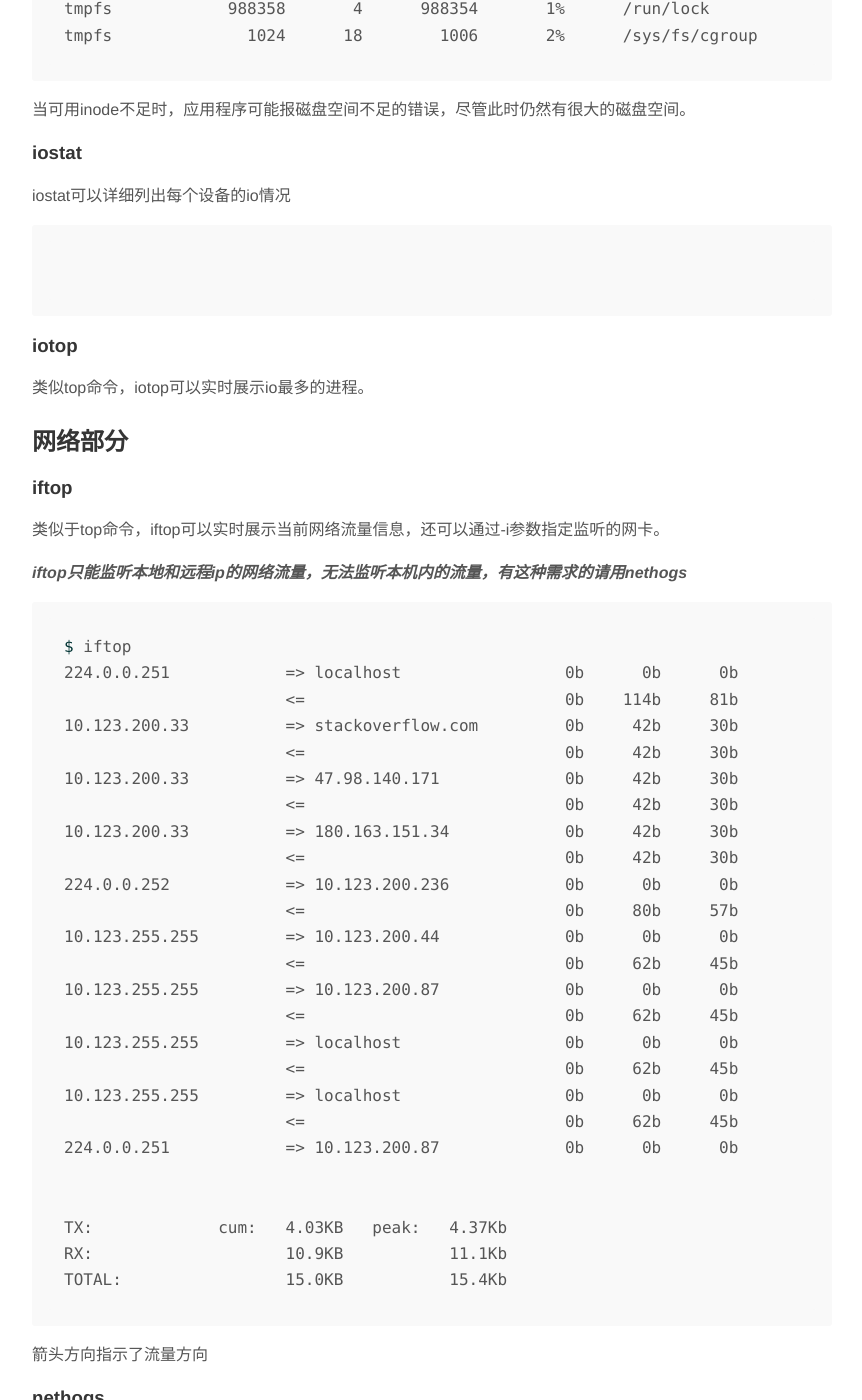
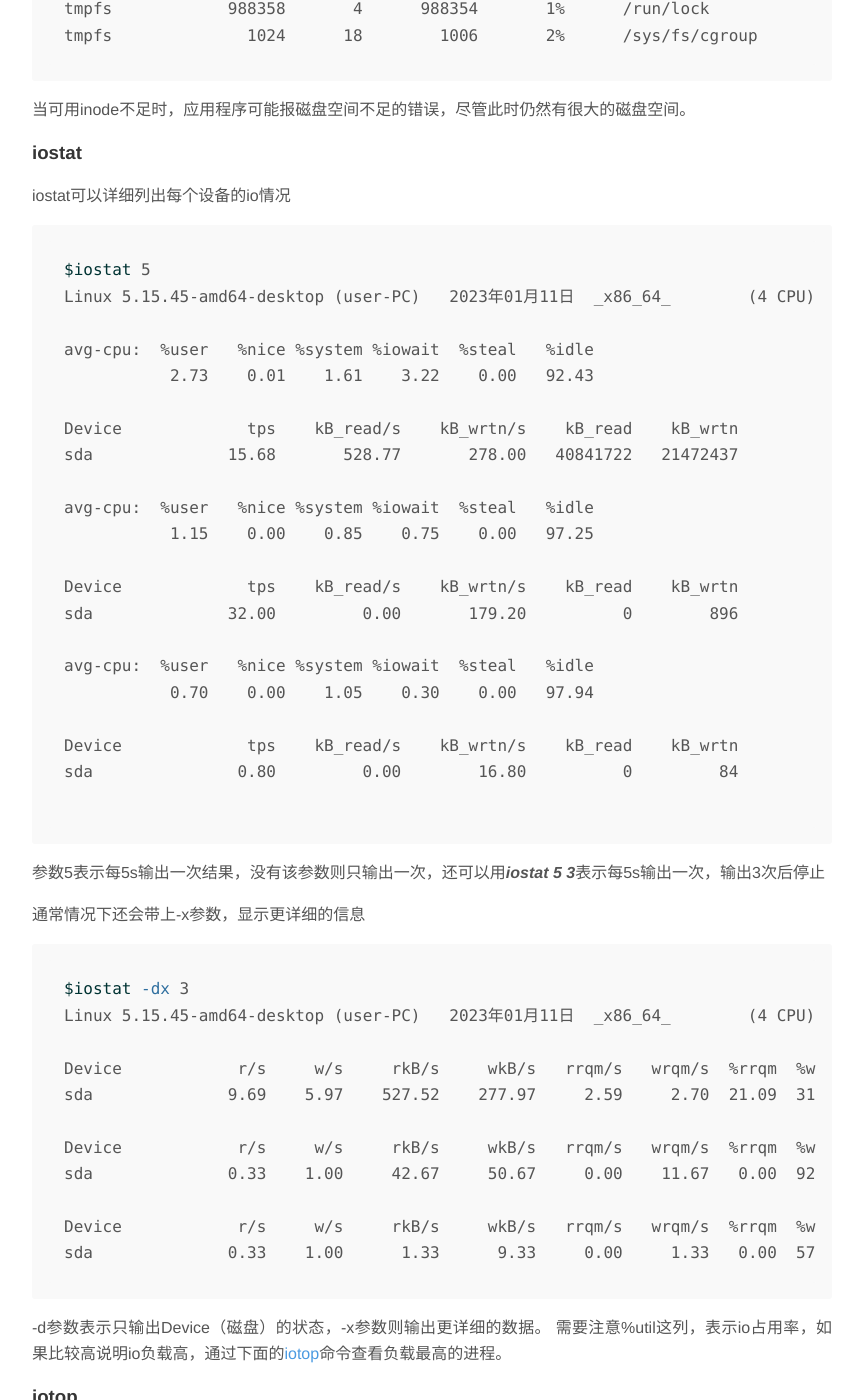
Before and after one commit to kanonsand/kanonsand, a Jekyll site: the page built from _posts/2022-09-01-Linux性能问题一般排查步骤.md, in a window 1280 px wide and 1400 px high, scrolled down 5916 px. Shown: the whole window, without its empty margins (208-1070 px from the left). Built offline with Jekyll 4.4.1, drawn with Linux system fonts in a browser that asks for light colours; nearby versions of some CDN libraries.

Commit message:
新增文档

````diff
--- a/_posts/2022-09-01-Linux性能问题一般排查步骤.md
+++ b/_posts/2022-09-01-Linux性能问题一般排查步骤.md
@@ -217,9 +217,46 @@ tmpfs              1024      18        1006       2%      /sys/fs/cgroup
 ### iostat
 iostat可以详细列出每个设备的io情况
 ```shell
+$iostat 5
+Linux 5.15.45-amd64-desktop (user-PC)   2023年01月11日  _x86_64_        (4 CPU)
+
+avg-cpu:  %user   %nice %system %iowait  %steal   %idle
+           2.73    0.01    1.61    3.22    0.00   92.43
+
+Device             tps    kB_read/s    kB_wrtn/s    kB_read    kB_wrtn
+sda              15.68       528.77       278.00   40841722   21472437
+
+avg-cpu:  %user   %nice %system %iowait  %steal   %idle
+           1.15    0.00    0.85    0.75    0.00   97.25
+
+Device             tps    kB_read/s    kB_wrtn/s    kB_read    kB_wrtn
+sda              32.00         0.00       179.20          0        896
+
+avg-cpu:  %user   %nice %system %iowait  %steal   %idle
+           0.70    0.00    1.05    0.30    0.00   97.94
+
+Device             tps    kB_read/s    kB_wrtn/s    kB_read    kB_wrtn
+sda               0.80         0.00        16.80          0         84
 
 ```
+参数5表示每5s输出一次结果，没有该参数则只输出一次，还可以用***iostat 5 3***表示每5s输出一次，输出3次后停止
 
+通常情况下还会带上-x参数，显示更详细的信息
+```shell
+$iostat -dx 3
+Linux 5.15.45-amd64-desktop (user-PC)   2023年01月11日  _x86_64_        (4 CPU)
+
+Device            r/s     w/s     rkB/s     wkB/s   rrqm/s   wrqm/s  %rrqm  %wrqm r_await w_await aqu-sz rareq-sz wareq-sz  svctm  %util
+sda              9.69    5.97    527.52    277.97     2.59     2.70  21.09  31.14   57.70   11.43   0.65    54.42    46.56   4.20   6.59
+
+Device            r/s     w/s     rkB/s     wkB/s   rrqm/s   wrqm/s  %rrqm  %wrqm r_await w_await aqu-sz rareq-sz wareq-sz  svctm  %util
+sda              0.33    1.00     42.67     50.67     0.00    11.67   0.00  92.11   22.00    8.67   0.02   128.00    50.67  14.00   1.87
+
+Device            r/s     w/s     rkB/s     wkB/s   rrqm/s   wrqm/s  %rrqm  %wrqm r_await w_await aqu-sz rareq-sz wareq-sz  svctm  %util
+sda              0.33    1.00      1.33      9.33     0.00     1.33   0.00  57.14   26.00    9.67   0.03     4.00     9.33  16.00   2.13
+```
+-d参数表示只输出Device（磁盘）的状态，-x参数则输出更详细的数据。
+需要注意%util这列，表示io占用率，如果比较高说明io负载高，通过下面的[iotop](2022-09-01-Linux性能问题一般排查步骤.md:260)命令查看负载最高的进程。
 ### iotop
 类似top命令，iotop可以实时展示io最多的进程。
 
````
